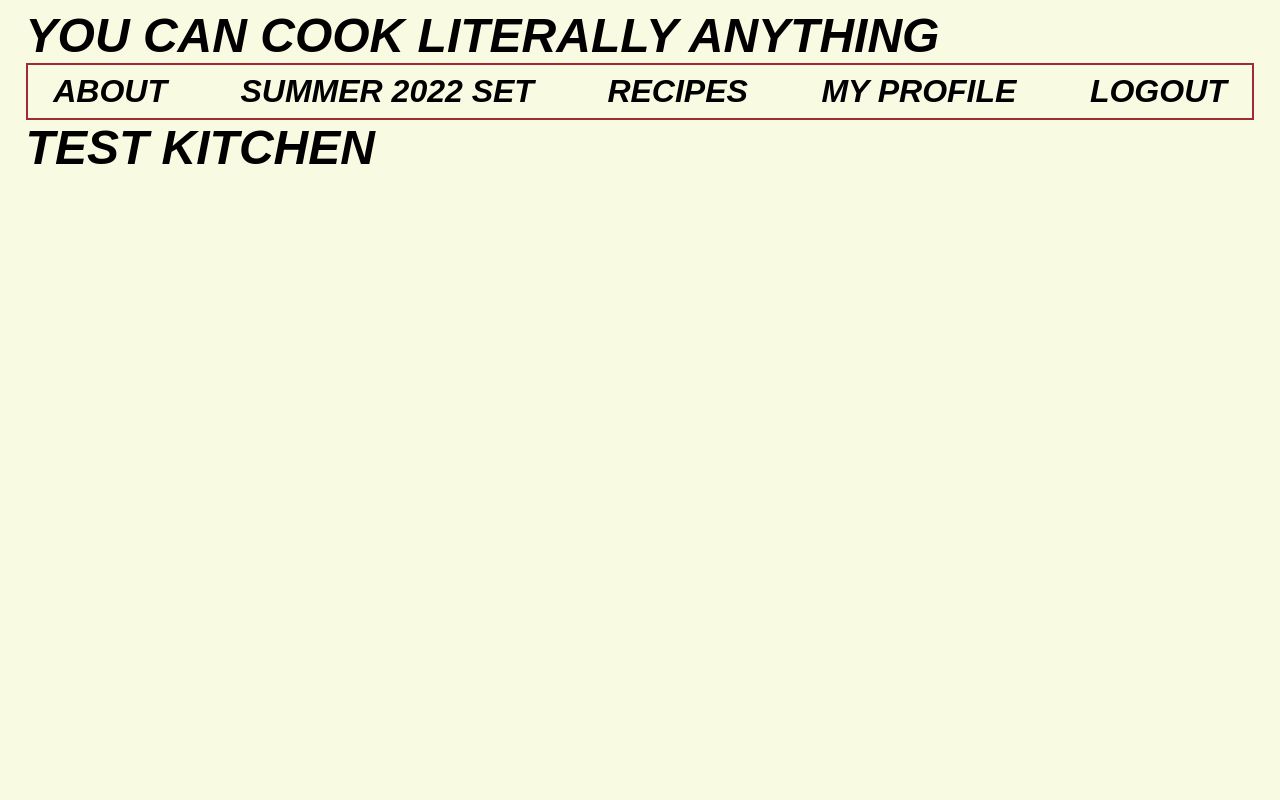
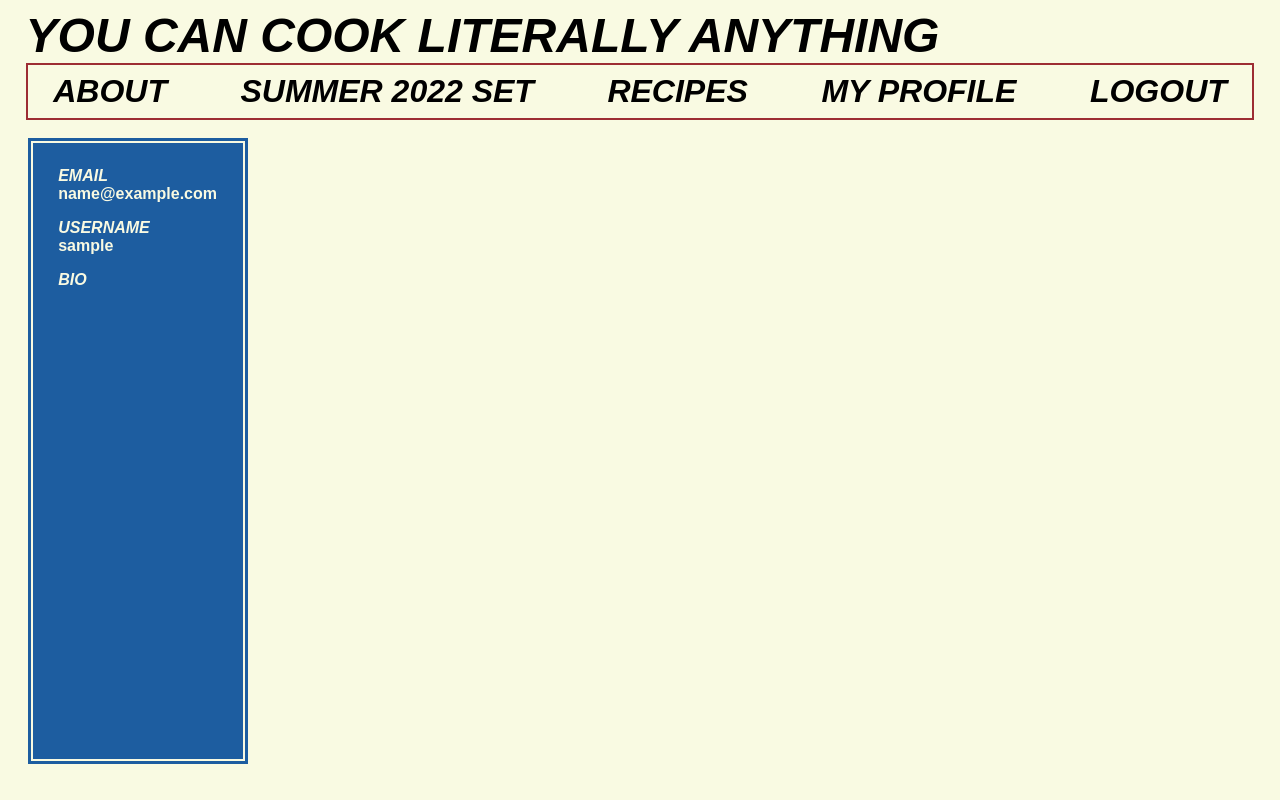
Before and after one commit to ampersand-paris/YCCLAv2, a Django app: page /test-kitchen/ in a window 1280 px wide. Run offline with Django 4.2, Linux system fonts and the light colour scheme; the visitor is signed in with stand-in values (Sample User, id 1); data comes from the database, SQL or seed files in the repository; some web fonts are replaced.

Commit message:
test kitchen post list view

```diff
--- a/static/css/styles.css
+++ b/static/css/styles.css
@@ -12,6 +12,17 @@
     background-color: var(--cream);
   }
 
+  .bg-blue {
+      background-color: var(--main-blue);
+  }
+
+  .bg-cream {
+    background-color: var(--cream) !important;
+}
+
+  .cream-text {
+      color: var(--cream);
+  }
   /* === FONTS === */
 
   h1 {
@@ -33,6 +44,27 @@
     font-size: 2em;
     text-transform: uppercase;
   }
+
+  h3 {
+    font-family: bilo, sans-serif;
+    font-style: italic;
+    font-weight: 700;
+    margin: 0;
+    padding: 0;
+    font-size: 1.5em;
+    text-transform: uppercase;
+  }
+
+  h4 {
+    font-family: bilo, sans-serif;
+    font-style: italic;
+    font-weight: 700;
+    margin: 0;
+    padding: 0;
+    font-size: 1em;
+    text-transform: uppercase;
+  }
+
   p {
     font-family: century-gothic, sans-serif;
     font-weight: 700;
@@ -105,6 +137,10 @@
     margin-top: 2vH;
   }
 
+  .no-margin {
+      margin: 0;
+      padding: 0;
+  }
   .extra-padding {
     padding: 10vH 5vW
   }
@@ -113,10 +149,24 @@
     padding: 3px;
   }
 
-  /* === BORDERS === */
+/* ====== PROFILE SPACING ====== */
+
+        .prof-height {
+            height: 75vH;
+        }
+
+        .prof-post-view {
+            width: 60vW;
+        }
+
+/* === BORDERS === */
 
   .red-border {
     border: 2px solid var(--main-red);
+  }
+
+  .cream-border {
+    border: 2px solid var(--cream);
   }
 
   /* === BUTTONS === */
@@ -132,6 +182,17 @@
     text-transform: uppercase;
   }
 
+  .prof-bttn {
+    background-color: var(--cream);
+    /* border: none; */
+    color: var(--main-blue);
+    font-family: bilo, sans-serif;
+    font-style: italic;
+    font-size: 1em;
+    font-weight: 700;
+    text-transform: uppercase;
+    width: 20vW;
+  }
   /* === FORMS === */
 
   input {
--- a/test_kitchen/models.py
+++ b/test_kitchen/models.py
@@ -8,5 +8,8 @@ class TestKitchenPost(models.Model):
     date = models.DateTimeField(auto_now_add=True)
     user = models.ForeignKey(CustomUser, on_delete=models.CASCADE)
 
+    class Meta:
+        ordering = ['-date']
+
     def __str__(self):
         return self.title
--- a/test_kitchen/templates/TestKitchenList.html
+++ b/test_kitchen/templates/TestKitchenList.html
@@ -3,10 +3,38 @@
 
 {% block body %}
 
-<div className="page-height flex center al-center">
-    <div className="double-border red-border">
-        <h1>Test Kitchen</h1>
+<div class="flex margin-top space-btwn">
+    <div class="flex double-border bg-blue cream-border">
+        <div class="prof-height flex column space-btwn padding bg-blue cream-border">
+            <div>
+                <h3 class="cream-text">{{request.user.fname}} {{request.user.lname}}</h3>
+                <h4 class="cream-text margin-top">Email</h4>
+                <p class="cream-text no-margin">{{request.user.email}}</p>
+                <h4 class="cream-text margin-top">Username</h4>
+                <p class="cream-text no-margin">{{request.user.username}}</p>
+                <h4 class="cream-text margin-top">Bio</h4>
+                <p class="cream-text no-margin">{{request.user.bio}}</p>
+            </div>
+        </div>
     </div>
+    {% if request.user.is_recipe_tester %}
+    <div class="cream-border double-border bg-blue">
+        <div class="prof-post-view flex column bg-blue cream-border padding">
+            <div class="flex space-btwn  al-center">
+                <h2 class="cream-text">Test Kitchen Posts</h2>
+                <a  class="" href="{% url 'test-kitchen:create' %}"><button class="stnd-bttn red-border bg-cream padding margin-top">New Post</button></a>
+            </div>
+            {% for post in posts %}
+                <div class="padding margin-top bg-cream red-border">
+                    <h2>{{ post.title }}</h2>
+                    <p> {{ post.date }} | {{ post.user.username }}</p>
+                    <p> {{ post.post }}</p>
+                </div>
+            {% endfor %}
+    {% endif %}
+        </div>
+	</div>
+
 </div>
 
 {% endblock body %}
--- a/test_kitchen/views.py
+++ b/test_kitchen/views.py
@@ -1,9 +1,20 @@
 from django.shortcuts import render, redirect
 from django.http import HttpResponse
 from test_kitchen.forms import TestKitchenPostCreate
+from test_kitchen.models import TestKitchenPost
+from accounts.models import CustomUser
+
 # Create your views here.
-def test_kitchen_list(request):
-	return render(request, "TestKitchenList.html")
+def test_kitchen_list(request, *args):
+    context = {}
+    user_id =  request.user.pk
+    try:
+        account = CustomUser.objects.get(pk=user_id)
+    except  CustomUser.DoesNotExist:
+        return HttpResponse('That user does not exist.')
+    if account:
+        context['posts'] = TestKitchenPost.objects.all()
+    return render(request, "TestKitchenList.html", context)
 
 def get_redirect_if_exists(request):
     redirect = None
```
Also changed, not shown: accounts/templates/accounts/account.html (+38 -20 lines), accounts/templates/accounts/edit_account.html (+17 -14 lines), accounts/views.py (+10 -6 lines), test_kitchen/templates/TestKitchenUpdate.html (added, +35 -0 lines), 1 other file.
